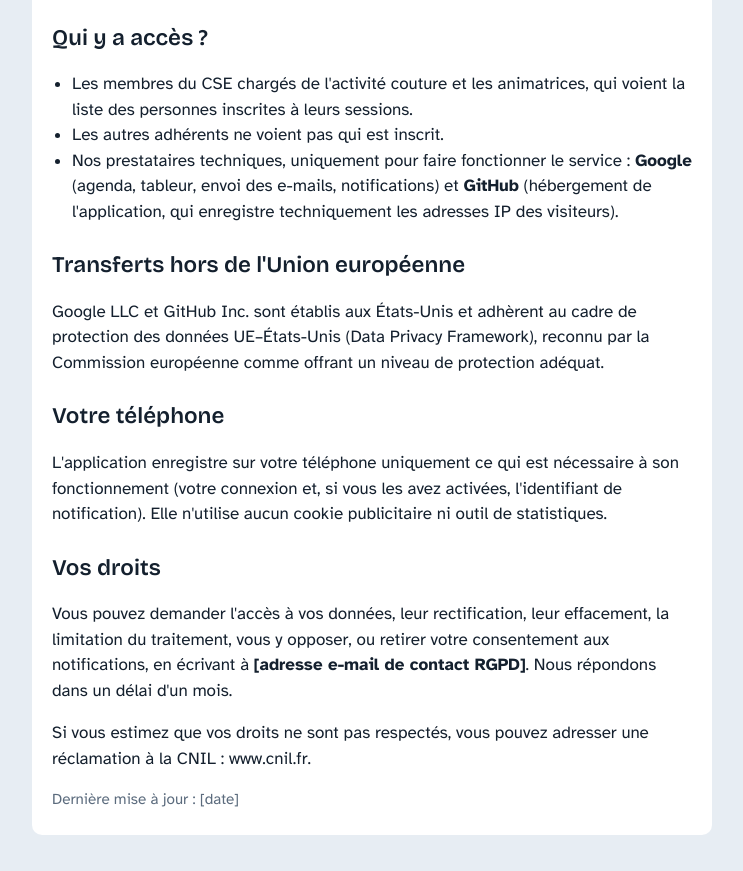
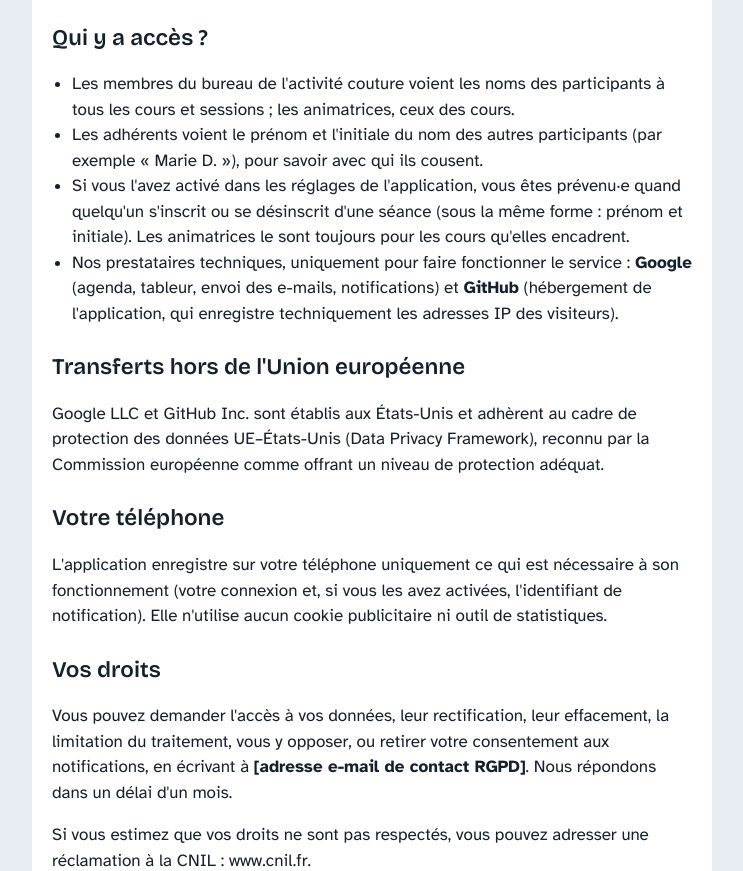
Before and after one commit to cseairbusdsctc-cmd/couture_cse, a plain HTML site: page confidentialite.html in a window 1280 px wide. Shown: the part 1202-2073 px from the top of the page, without its empty margins (268-1011 px from the left). Drawn offline with Linux system fonts and the light colour scheme.

Commit message:
Update confidentialite.html

```diff
--- a/confidentialite.html
+++ b/confidentialite.html
@@ -58,9 +58,13 @@
 
       <h2>Qui y a accès&nbsp;?</h2>
       <ul>
-        <li>Les membres du CSE chargés de l'activité couture et les animatrices,
-          qui voient la liste des personnes inscrites à leurs sessions.</li>
-        <li>Les autres adhérents ne voient pas qui est inscrit.</li>
+        <li>Les membres du bureau de l'activité couture voient les noms des participants
+          à tous les cours et sessions ; les animatrices, ceux des cours.</li>
+        <li>Les adhérents voient le prénom et l'initiale du nom des autres participants
+          (par exemple « Marie D. »), pour savoir avec qui ils cousent.</li>
+        <li>Si vous l'avez activé dans les réglages de l'application, vous êtes prévenu·e quand
+          quelqu'un s'inscrit ou se désinscrit d'une séance (sous la même forme : prénom et initiale).
+          Les animatrices le sont toujours pour les cours qu'elles encadrent.</li>
         <li>Nos prestataires techniques, uniquement pour faire fonctionner le service :
           <strong>Google</strong> (agenda, tableur, envoi des e-mails, notifications) et
           <strong>GitHub</strong> (hébergement de l'application, qui enregistre techniquement les adresses IP des visiteurs).</li>
```
